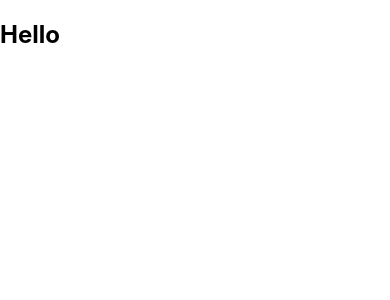
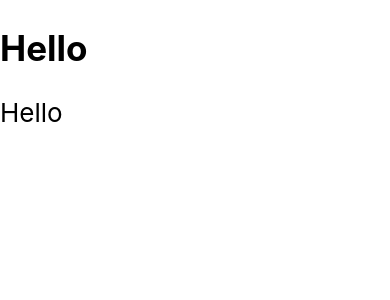
Before and after one commit to qsmith1/netflix-clone, a React (Create React App) app: page / in a window 390 px wide. Shown: the top 300 px of the page. Built offline with nearby package versions, Linux system fonts and the light colour scheme.

Commit message:
Style Item, Inner and Title
- Add styles
- Render SubTitle to test responsive font-size

```diff
--- a/src/components/jumbotron/styles/jumbotron.js
+++ b/src/components/jumbotron/styles/jumbotron.js
@@ -3,13 +3,32 @@ import styled from 'styled-components';
 export const Inner = styled.div`
   display: flex;
   align-items: center;
+  justify-content: space-between;
+  flex-direction: ${({ direction }) => direction};
+  max-width: 1100px;
+  margin: auto;
+  width: 100%;
+
+  @media (max-width: 1000px) {
+    flex-direction: column;
+  }
 `;
 
-export const Item = styled.div``;
+export const Item = styled.div`
+  display: flex;
+`;
 
 export const Container = styled.section``;
 
-export const Title = styled.h1``;
+export const Title = styled.h1`
+  font-size: 50px;
+  line-height: 1.1;
+  magin-bottom: 8px;
+
+  @media (max-width: 600px) {
+    font-size: 35px;
+  }
+`;
 
 export const SubTitle = styled.h2`
   font-size: 26px;
--- a/src/pages/home.js
+++ b/src/pages/home.js
@@ -5,6 +5,7 @@ export default function Home() {
   return (
     <Jumbotron.Container>
       <Jumbotron.Title>Hello</Jumbotron.Title>
+      <Jumbotron.SubTitle>Hello</Jumbotron.SubTitle>
     </Jumbotron.Container>
   )
 }
```
